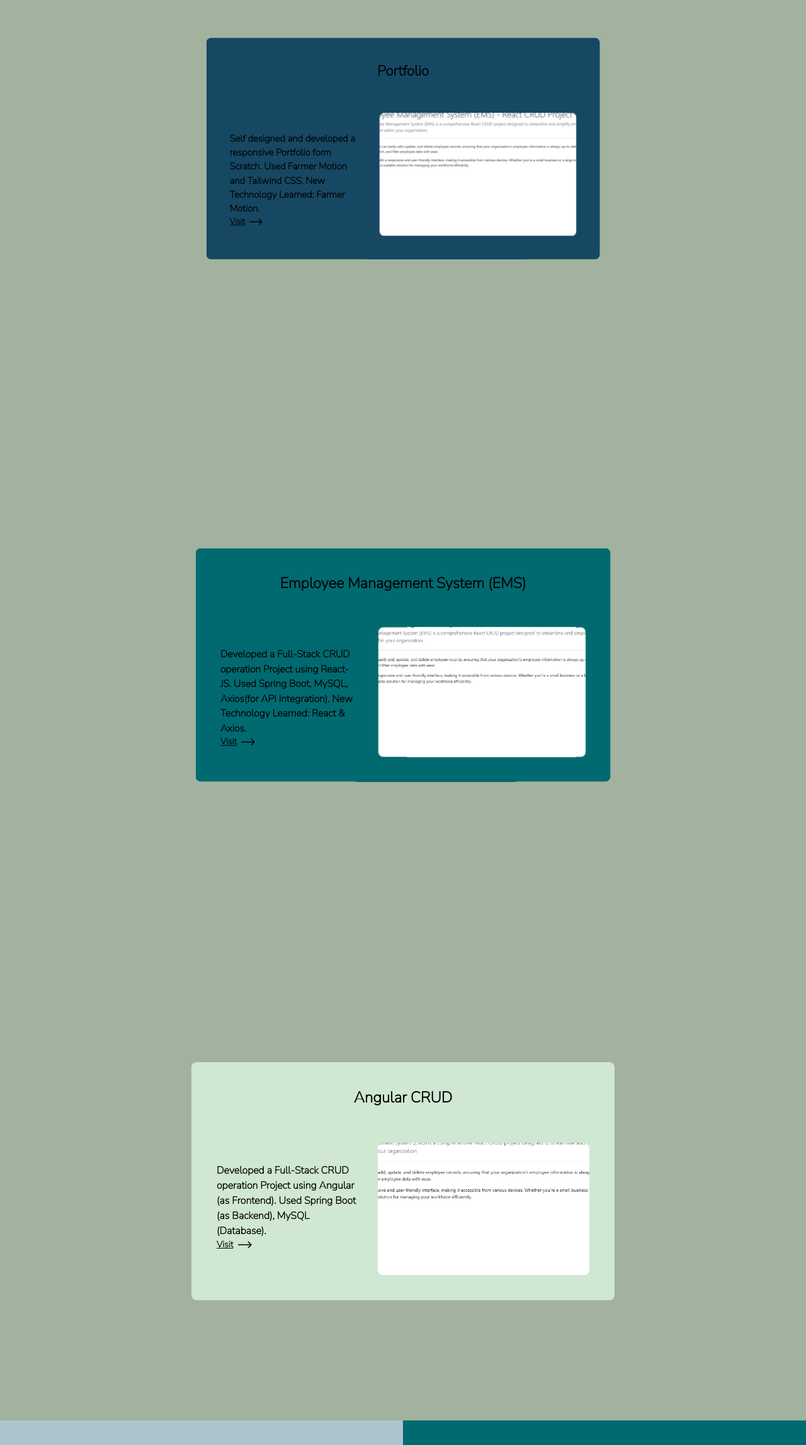
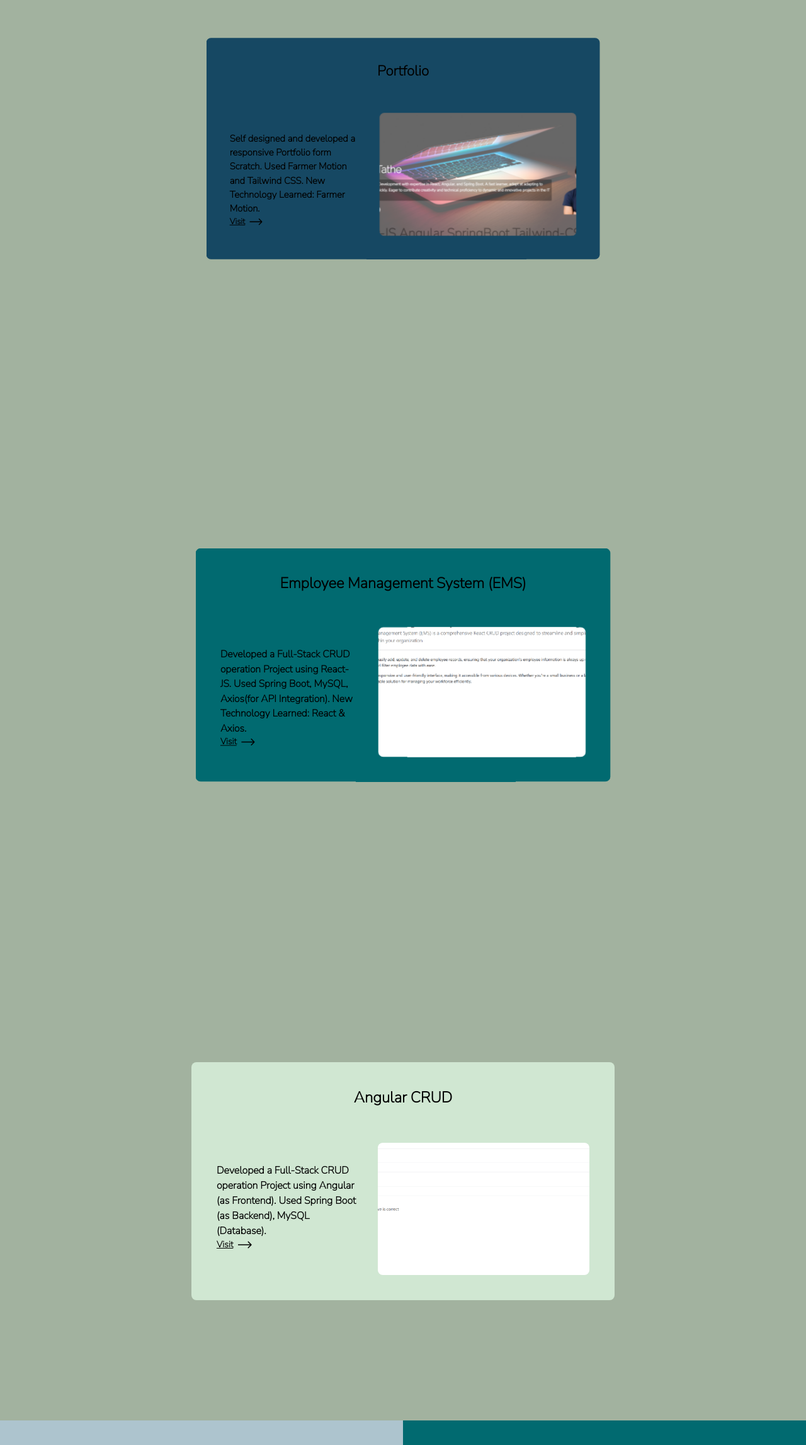
Before and after one commit to MayurTathe/Portfolio, a React (Create React App) app: page / in a window 1280 px wide. Shown: the part 2144-4439 px from the top of the page at 63% size. Built offline with nearby package versions, Linux system fonts and the light colour scheme.

Commit message:
Corection in Images of Projects

```diff
--- a/src/components/Work/ProjectData.js
+++ b/src/components/Work/ProjectData.js
@@ -11,9 +11,9 @@ export const projects = [
     id: 2,
     title: 'Portfolio',
     description: 'Self designed and developed a responsive Portfolio form Scratch. Used Farmer Motion and Tailwind CSS. New Technology Learned: Farmer Motion.',
-    image: 'EMS-R.png',
+    image: 'Portfolio.png',
     color: '#164863',
-    projectUrl: ""
+    projectUrl: "https://github.com/MayurTathe/Portfolio"
   },
   {
     id: 3,
@@ -27,7 +27,7 @@ export const projects = [
     id: 4,
     title: 'Angular CRUD',
     description: 'Developed a Full-Stack CRUD operation Project using Angular (as Frontend). Used Spring Boot (as Backend), MySQL (Database).',
-    image: 'EMS-R.png',
+    image: 'EMS-A.png',
     color: '#D0E7D2',
     projectUrl: 'https://github.com/MayurTathe/AngularCrud_Frontend'
   },
```
Also changed, not shown: public/EMS-A.png (added), public/Portfolio.png (added).
